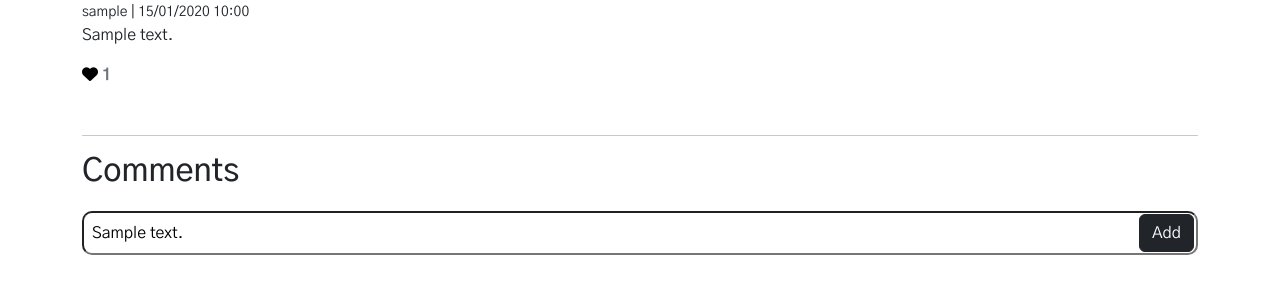
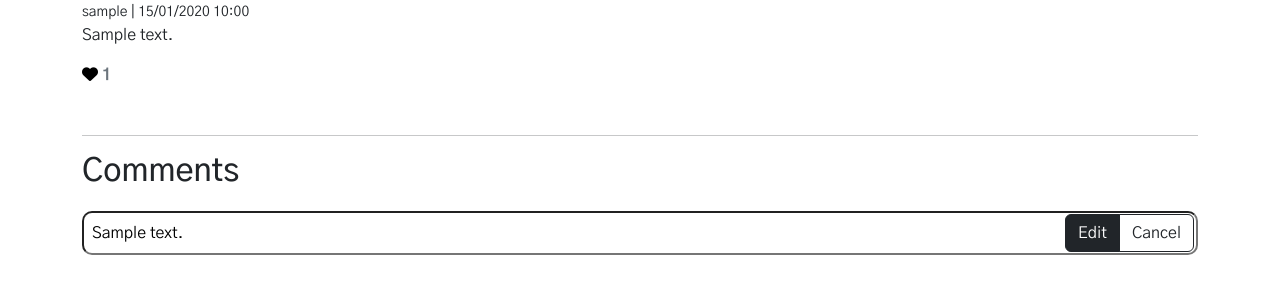
Before and after one commit to sejungkwak/krie, a Django app: a page that uses templates/posts/read_post.html in a window 1280 px wide. Shown: the part 311-611 px from the top of the page. Run offline with Django 3.2, Linux system fonts and the light colour scheme; a user stored in the database is signed in; tables that the repository leaves empty hold one stand-in row (values such as "Sample post"); some libraries are stand-ins or nearby versions.

Commit message:
mod: Update href urls, Modify comment edit button

```diff
--- a/templates/posts/read_post.html
+++ b/templates/posts/read_post.html
@@ -71,7 +71,14 @@
         <form class="col-12" method="POST">
             {% csrf_token %}
             {{ comment_form | crispy }}
+            {% if new_comment %}
             <button class="btn btn-dark position-absolute position-end" type="submit">{% trans "Add" %}</button>
+            {% else %}
+            <li class="btn-group position-absolute position-end">
+                <button class="btn btn-dark" type="submit">{% trans "Edit" %}</button>
+                <a class="btn btn-outline-dark" href="{{ request.META.HTTP_REFERER }}">{% trans "Cancel" %}</a>
+            </li>
+            {% endif %}
         </form>
     </div>
     {% endif %}
@@ -84,14 +91,12 @@
         </div>
         {% if user.id == comment.author.id %}
         <div class="ms-auto">
-            <form action="/" method="POST">
-                {% csrf_token %}
-                <li class="btn-group">
-                    <a class="btn btn-sm btn-outline-dark" href="#">{% trans "Edit" %}</a>
-                    <a class="btn btn-sm btn-outline-dark"
-                        href="{% url 'delete_comment' category_slug=post.category.slug post_id=post.id pk=comment.pk %}">{% trans "Delete" %}</a>
-                </li>
-            </form>
+            <li class="btn-group">
+                <a class="btn btn-sm btn-outline-dark"
+                    href="{% url 'update_comment' category_slug=post.category.slug post_id=post.id pk=comment.pk %}">{% trans "Edit" %}</a>
+                <a class="btn btn-sm btn-outline-dark"
+                    href="{% url 'delete_comment' category_slug=post.category.slug post_id=post.id pk=comment.pk %}">{% trans "Delete" %}</a>
+            </li>
         </div>
         {% endif %}
     </div>
```
